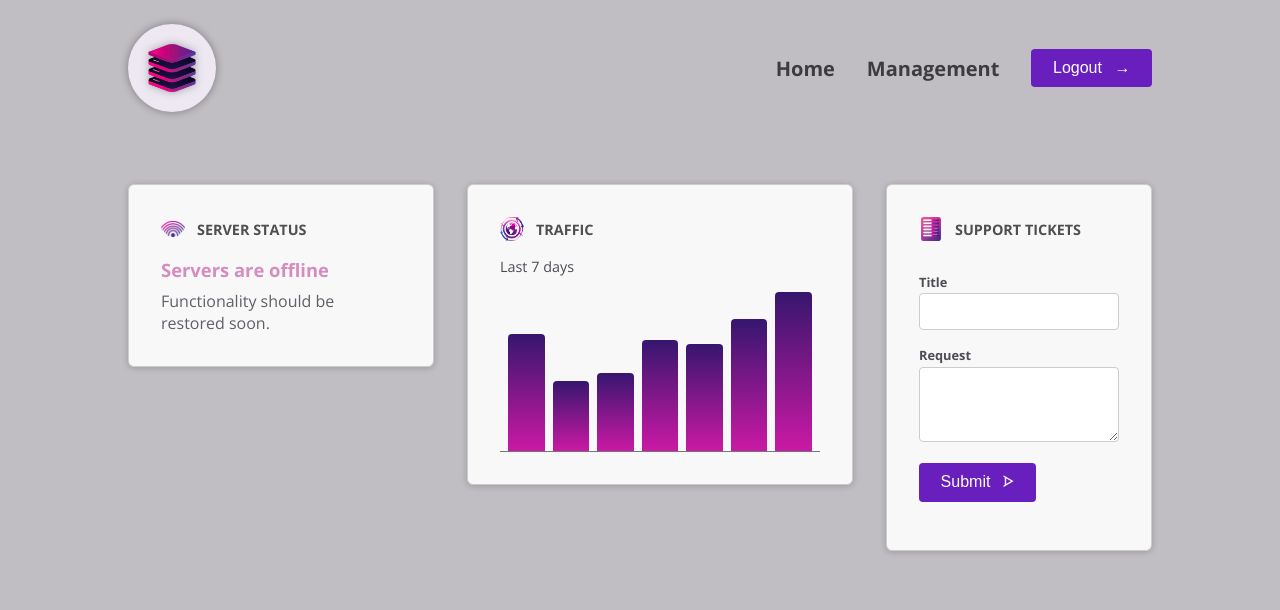
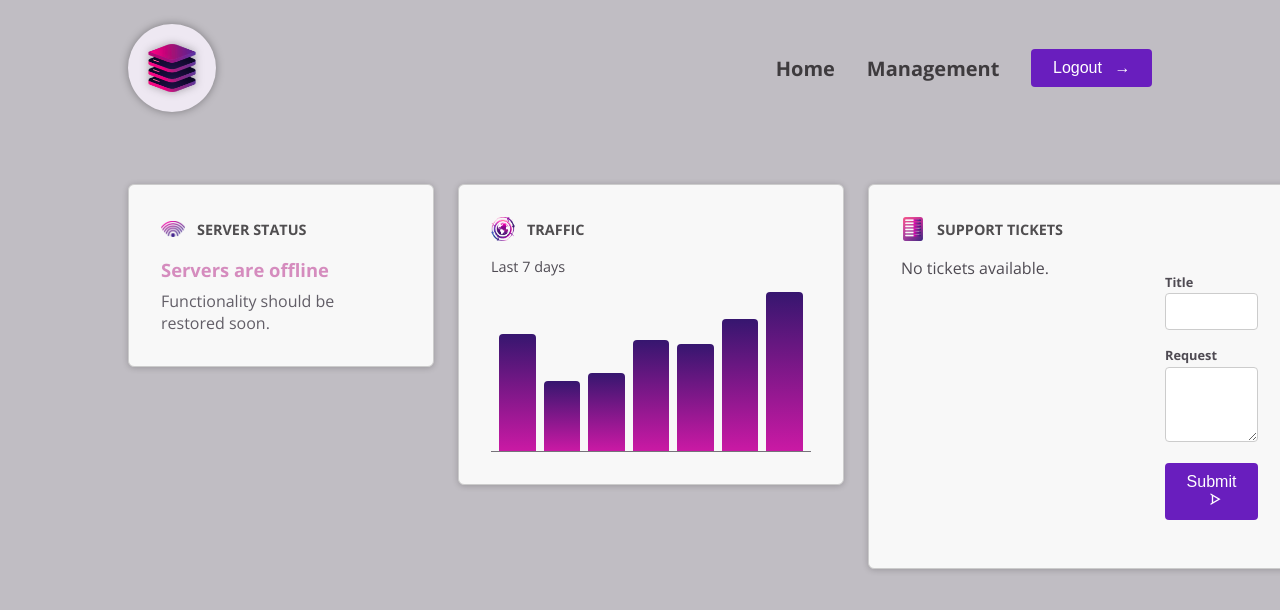
Before and after one commit to mhd-ashmal38/Angular-project, an Angular app: page / in a window 1280 px wide. Shown: the top 610 px of the page. Built offline with nearby package versions, Linux system fonts and the light colour scheme.

Commit message:
feat: add tickets and mark tickets

```diff
--- a/src/app/dashboard/server-status/server-status.component.ts
+++ b/src/app/dashboard/server-status/server-status.component.ts
@@ -1,4 +1,4 @@
-import { Component, OnInit } from '@angular/core';
+import { Component, OnDestroy, OnInit } from '@angular/core';
 
 @Component({
   selector: 'app-server-status',
@@ -7,13 +7,14 @@
   templateUrl: './server-status.component.html',
   styleUrl: './server-status.component.css'
 })
-export class ServerStatusComponent implements OnInit {
+export class ServerStatusComponent implements OnInit, OnDestroy {
   currentStatus: 'online' | 'offline' | 'unknown' = 'offline';
+  private interval?: ReturnType<typeof setInterval>;
 
   constructor() { }
 
   ngOnInit() {
-    setInterval(() => {
+    this.interval = setInterval(() => {
       const rnd = Math.random();
 
       if (rnd < 0.5) {
@@ -26,5 +27,9 @@
     }, 5000);
   }
 
+  ngOnDestroy() {
+    clearTimeout(this.interval);
+  }
+
 
 }
--- a/src/app/dashboard/tickets/new-ticket/new-ticket.component.html
+++ b/src/app/dashboard/tickets/new-ticket/new-ticket.component.html
@@ -1,9 +1,9 @@
-<form>
+<form (ngSubmit)="onSubmit(titleInput.value, textInput.value)" #form>
     <app-control label="Title">
-        <input name="title" id="title">
+        <input name="title" id="title" #titleInput>
     </app-control>
     <app-control label="Request">
-        <textarea name="request" id="request" rows="3"></textarea>
+        <textarea name="request" id="request" rows="3" #textInput></textarea>
     </app-control>
     <p>
         <button appButton>
--- a/src/app/dashboard/tickets/new-ticket/new-ticket.component.ts
+++ b/src/app/dashboard/tickets/new-ticket/new-ticket.component.ts
@@ -1,15 +1,24 @@
-import { Component } from '@angular/core';
+import { Component, ElementRef, EventEmitter, Output, ViewChild } from '@angular/core';
 
 import { ButtonComponent } from '../../../shared/button/button.component';
 import { ControlComponent } from "../../../shared/control/control.component";
+import { FormsModule } from '@angular/forms';
 
 @Component({
   selector: 'app-new-ticket',
   standalone: true,
-  imports: [ButtonComponent, ControlComponent],
+  imports: [ButtonComponent, ControlComponent, FormsModule],
   templateUrl: './new-ticket.component.html',
   styleUrl: './new-ticket.component.css'
 })
 export class NewTicketComponent {
+  @ViewChild('form') form?: ElementRef<HTMLFormElement>;
+  @Output() add = new EventEmitter<{ title: string; text: string }>();
 
+  onSubmit(title: string, ticketText: string) {
+    this.add.emit({ title: title, text: ticketText });
+    this.form?.nativeElement.reset();
+
+
+  }
 }
--- /dev/null
+++ b/src/app/dashboard/tickets/ticket.model.ts
@@ -0,0 +1,6 @@
+export interface Ticket {
+    id: string;
+    title: string;
+    request: string;
+    status: 'open' | 'closed';
+}
--- a/src/app/dashboard/tickets/ticket/ticket.component.css
+++ b/src/app/dashboard/tickets/ticket/ticket.component.css
@@ -0,0 +1,73 @@
+article {
+    border-radius: 4px;
+    background-color: #59555f;
+    color: #ded8e6;
+}
+
+h3 {
+    padding: 0.5rem;
+    margin: 0;
+    font-size: 0.9rem;
+    display: flex;
+    gap: 0.5rem;
+    align-items: center;
+}
+
+h3 div {
+    width: 0.9rem;
+    height: 0.9rem;
+    border-radius: 50%;
+}
+
+.ticket-open {
+    background-color: #de62e9;
+}
+
+.ticket-closed {
+    background-color: #51c788;
+}
+
+.text {
+    text-align: left;
+}
+
+button {
+    flex: 1;
+    width: 100%;
+    font: inherit;
+    background: transparent;
+    border: none;
+    color: #ded8e6;
+    display: flex;
+    justify-content: space-between;
+    align-items: center;
+}
+
+button span:first-child {
+    margin-bottom: 0.1rem;
+}
+
+button span:last-child {
+    width: 1rem;
+}
+
+p {
+    margin: 0;
+    padding: 1rem;
+    font-size: 0.9rem;
+}
+
+p:has(button) {
+    padding-top: 0;
+}
+
+p button {
+    padding: 0;
+    width: auto;
+    display: inline;
+    font-size: 0.75rem;
+}
+
+p button:hover {
+    color: #ec9fea;
+}
--- a/src/app/dashboard/tickets/ticket/ticket.component.html
+++ b/src/app/dashboard/tickets/ticket/ticket.component.html
@@ -1 +1,33 @@
-<p>ticket works!</p>
+<article>
+    <h3>
+        <div [class]="{
+          'ticket-open': data.status === 'open',
+          'ticket-closed': data.status === 'closed'
+        }"></div>
+        <button (click)="onToggleDetails()">
+            <span class="text">{{data.title}}</span>
+            <span>
+                @if (detailsVisible) {
+                <svg xmlns="http://www.w3.org/2000/svg" fill="none" viewBox="0 0 24 24" stroke-width="1.5"
+                    stroke="currentColor" class="w-6 h-6">
+                    <path stroke-linecap="round" stroke-linejoin="round" d="m19.5 8.25-7.5 7.5-7.5-7.5" />
+                </svg>
+
+                } @else {
+                <svg xmlns="http://www.w3.org/2000/svg" viewBox="0 0 24 24" fill="currentColor" class="w-6 h-6">
+                    <path fill-rule="evenodd"
+                        d="M11.47 7.72a.75.75 0 0 1 1.06 0l7.5 7.5a.75.75 0 1 1-1.06 1.06L12 9.31l-6.97 6.97a.75.75 0 0 1-1.06-1.06l7.5-7.5Z"
+                        clip-rule="evenodd" />
+                </svg>
+                }
+            </span>
+        </button>
+    </h3>
+
+    @if (detailsVisible) {
+    <p>{{data.request}}</p>
+
+    @if (data.status === 'open') {
+    <p><button (click)="onMarkAsCompleted()">Mark as completed</button></p>
+    } }
+</article>
--- a/src/app/dashboard/tickets/ticket/ticket.component.ts
+++ b/src/app/dashboard/tickets/ticket/ticket.component.ts
@@ -1,4 +1,6 @@
-import { Component } from '@angular/core';
+import { Component, EventEmitter, Input, Output } from '@angular/core';
+
+import { Ticket } from '../ticket.model';
 
 @Component({
   selector: 'app-ticket',
@@ -8,5 +10,15 @@
   styleUrl: './ticket.component.css'
 })
 export class TicketComponent {
+  @Input({ required: true }) data!: Ticket;
+  @Output() close = new EventEmitter;
+  detailsVisible = false;
 
+  onToggleDetails() {
+    this.detailsVisible = !this.detailsVisible;
+  }
+
+  onMarkAsCompleted() {
+    this.close.emit();
+  }
 }
--- a/src/app/dashboard/tickets/tickets.component.html
+++ b/src/app/dashboard/tickets/tickets.component.html
@@ -1 +1,14 @@
-<app-new-ticket />
+<div>
+    <ul>
+        @for (ticket of tickets; track ticket.id) {
+            <li>
+                <app-ticket [data]="ticket" (close)="onCloseTicket(ticket.id)"/>
+            </li>
+        }@empty {
+            <p>No tickets available.</p>
+        }
+    </ul>
+</div>
+<div id="new-ticket">
+    <app-new-ticket (add)="onAdd($event)" />
+</div>
--- a/src/app/dashboard/tickets/tickets.component.ts
+++ b/src/app/dashboard/tickets/tickets.component.ts
@@ -1,13 +1,36 @@
 import { Component } from '@angular/core';
+
 import { NewTicketComponent } from "./new-ticket/new-ticket.component";
+import { Ticket } from './ticket.model';
+import { TicketComponent } from "./ticket/ticket.component";
 
 @Component({
   selector: 'app-tickets',
   standalone: true,
-  imports: [NewTicketComponent],
+  imports: [NewTicketComponent, TicketComponent],
   templateUrl: './tickets.component.html',
   styleUrl: './tickets.component.css'
 })
 export class TicketsComponent {
+  tickets: Ticket[] = [];
 
+  onAdd(ticketData: { title: string; text: string }) {
+    const ticket: Ticket = {
+      title: ticketData.title,
+      request: ticketData.text,
+      id: Math.random().toString(),
+      status: 'open'
+    }
+
+    this.tickets.push(ticket);
+  }
+
+  onCloseTicket(id: string) {
+    this.tickets = this.tickets.map((ticket) => {
+      if (ticket.id === id) {
+        return { ...ticket, status: 'closed' }
+      }
+      return ticket;
+    });
+  }
 }
```
